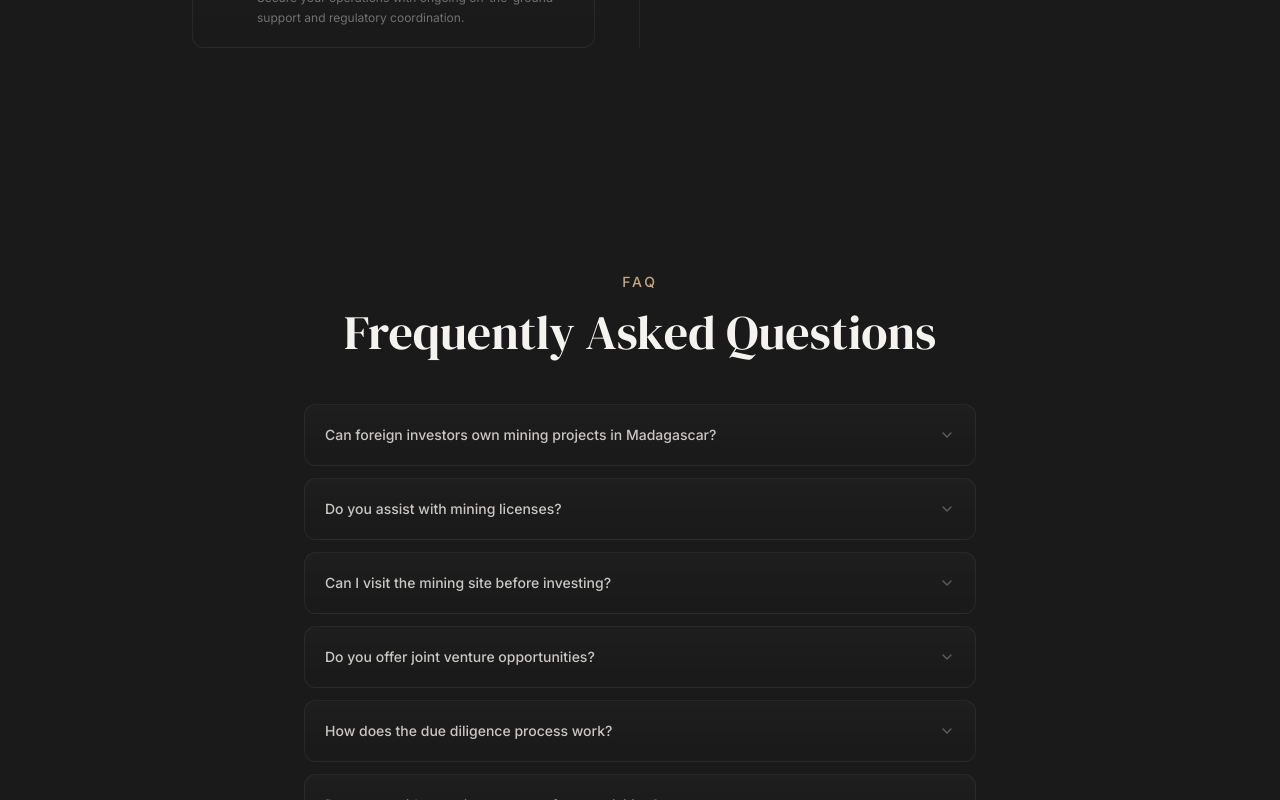
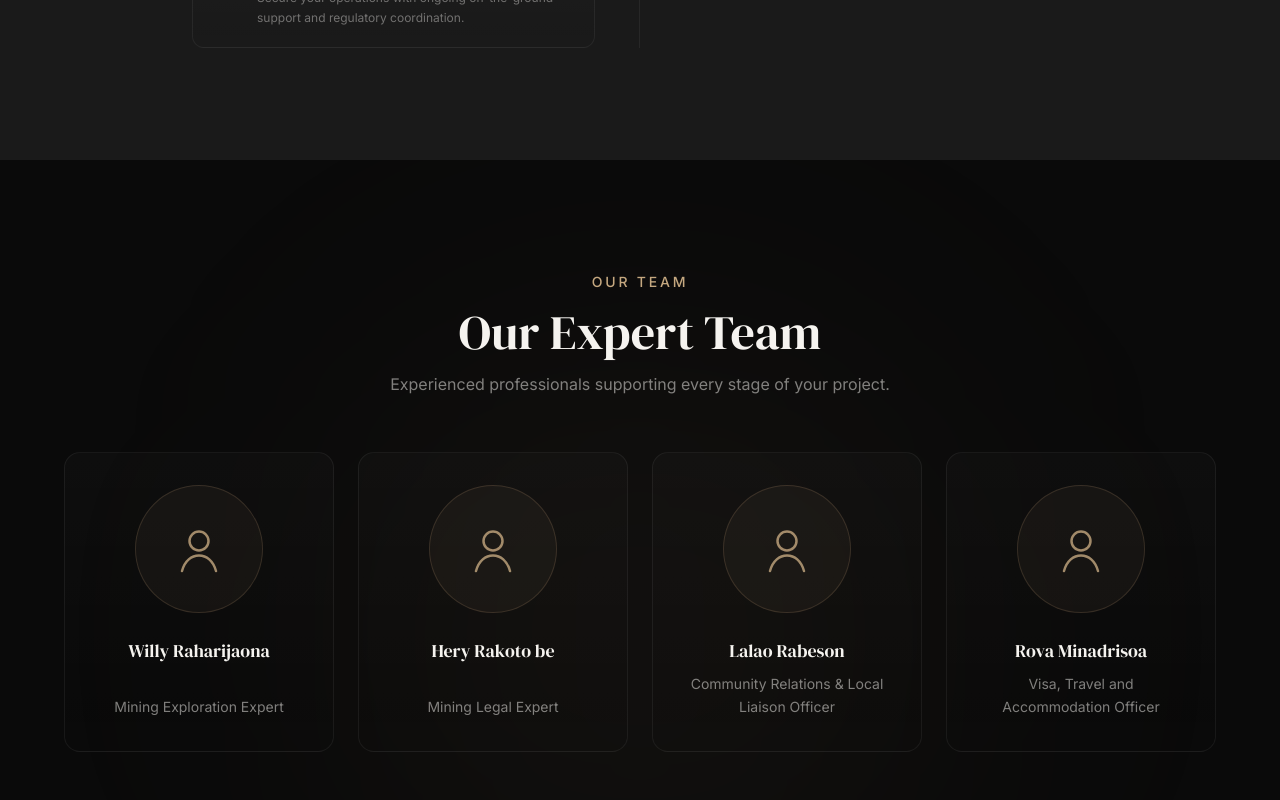
Before and after one commit to Jonathanraz-ux/kzhub, a Next.js app: page / in a window 1280 px wide. Shown: the part 11200-12000 px from the top of the page. Built offline with nearby package versions, Linux system fonts and the light colour scheme; no server answers.

Commit message:
feat(team): add Our Expert Team section — 4 bilingual expert cards with line-art avatars, photo-ready structure

```diff
--- a/src/app/page.tsx
+++ b/src/app/page.tsx
@@ -8,6 +8,7 @@ import Portfolio from "@/components/Portfolio";
 import WhyChoose from "@/components/WhyChoose";
 import Responsible from "@/components/Responsible";
 import Process from "@/components/Process";
+import ExpertTeam from "@/components/ExpertTeam";
 import FAQ from "@/components/FAQ";
 import Contact from "@/components/Contact";
 import Footer from "@/components/Footer";
@@ -27,6 +28,7 @@ export default function Home() {
       <WhyChoose />
       <Responsible />
       <Process />
+      <ExpertTeam />
       <FAQ />
       <Contact />
       <Footer />
--- /dev/null
+++ b/src/components/ExpertTeam.tsx
@@ -0,0 +1,114 @@
+"use client";
+import React from "react";
+import { motion } from "framer-motion";
+import { expertTeam } from "@/data/mockData";
+import SafeImage from "@/components/SafeImage";
+import { useLanguage } from "@/lib/i18n/LanguageContext";
+
+const ExpertAvatar: React.FC<{ label: string }> = ({ label }) => (
+  <div
+    role="img"
+    aria-label={label}
+    className="relative w-28 h-28 md:w-32 md:h-32 rounded-full bg-gold-500/[0.06] border border-gold-500/20 flex items-center justify-center shrink-0 transition-colors duration-300 group-hover:border-gold-500/40 group-hover:bg-gold-500/10"
+  >
+    <svg
+      viewBox="0 0 64 64"
+      fill="none"
+      stroke="currentColor"
+      strokeWidth={2.5}
+      strokeLinecap="round"
+      strokeLinejoin="round"
+      className="w-14 h-14 md:w-16 md:h-16 text-gold-400/80"
+      aria-hidden="true"
+    >
+      <circle cx="32" cy="24" r="9.5" />
+      <path d="M15 54c2.8-10.4 9.6-15.5 17-15.5S46.2 43.6 49 54" />
+    </svg>
+  </div>
+);
+
+const ExpertTeam: React.FC = () => {
+  const { t, locale } = useLanguage();
+
+  return (
+    <section
+      id="team"
+      aria-labelledby="team-heading"
+      className="py-20 md:py-28 bg-background relative overflow-hidden"
+    >
+      <div className="absolute top-1/4 left-1/2 -translate-x-1/2 w-[600px] h-[600px] bg-gold-500/5 rounded-full blur-[140px] pointer-events-none" />
+
+      <div className="mx-auto max-w-7xl px-4 md:px-8 lg:px-12 relative z-10">
+        <motion.div
+          className="text-center mb-14"
+          initial={{ opacity: 0, y: 20 }}
+          whileInView={{ opacity: 1, y: 0 }}
+          viewport={{ once: true, amount: 0.3 }}
+          transition={{ duration: 0.6 }}
+        >
+          <p className="text-gold-400 text-sm font-medium tracking-[0.2em] uppercase mb-4">
+            {t.expertsLabel}
+          </p>
+          <h2
+            id="team-heading"
+            className="text-3xl md:text-5xl text-cream mb-4 font-serif"
+          >
+            {t.expertsTitle}
+          </h2>
+          <p className="text-cream/50 max-w-2xl mx-auto text-sm md:text-base">
+            {t.expertsSubtitle}
+          </p>
+        </motion.div>
+
+        <ul className="grid grid-cols-1 sm:grid-cols-2 lg:grid-cols-4 gap-6 max-w-6xl mx-auto">
+          {expertTeam.map((member, idx) => {
+            const altText =
+              locale === "en" ? member.photoAlt.en : member.photoAlt.fr;
+            return (
+              <motion.li
+                key={member.id}
+                className="group flex flex-col items-center text-center p-6 sm:p-8 rounded-2xl border border-white/[0.06] bg-gradient-to-b from-white/[0.02] to-transparent hover:border-gold-500/25 transition-colors duration-300"
+                initial={{ opacity: 0, y: 20 }}
+                whileInView={{ opacity: 1, y: 0 }}
+                viewport={{ once: true, amount: 0.2 }}
+                transition={{ delay: idx * 0.08, duration: 0.5 }}
+                whileHover={{ y: -4 }}
+              >
+                {member.photo ? (
+                  <div className="relative w-28 h-28 md:w-32 md:h-32 rounded-full overflow-hidden border-2 border-gold-500/30 mb-6 shrink-0">
+                    <SafeImage
+                      src={member.photo}
+                      alt={altText}
+                      fill
+                      sizes="(max-width: 640px) 112px, 128px"
+                      className="object-cover"
+                    />
+                  </div>
+                ) : (
+                  <div className="mb-6">
+                    <ExpertAvatar
+                      label={
+                        locale === "en"
+                          ? `Illustrative portrait of ${member.name}`
+                          : `Portrait illustratif de ${member.name}`
+                      }
+                    />
+                  </div>
+                )}
+
+                <h3 className="text-base md:text-lg font-semibold text-cream font-serif mb-2">
+                  {member.name}
+                </h3>
+                <p className="text-xs md:text-sm text-cream/50 leading-relaxed max-w-[26ch] mt-auto">
+                  {t[member.roleKey as keyof typeof t]}
+                </p>
+              </motion.li>
+            );
+          })}
+        </ul>
+      </div>
+    </section>
+  );
+};
+
+export default ExpertTeam;
--- a/src/data/mockData.ts
+++ b/src/data/mockData.ts
@@ -28,6 +28,49 @@ export const team = [
     fr: {
       name: "Développement commercial et stratégie",
       role: "Direction du développement commercial et des projets miniers",
+    },
+  },
+];
+
+export const expertTeam = [
+  {
+    id: 1,
+    name: "Willy Raharijaona",
+    roleKey: "expertRole1",
+    photo: null as string | null,
+    photoAlt: {
+      en: "Portrait of Willy Raharijaona, Mining Exploration Expert",
+      fr: "Portrait de Willy Raharijaona, expert en exploration minière",
+    },
+  },
+  {
+    id: 2,
+    name: "Hery Rakoto be",
+    roleKey: "expertRole2",
+    photo: null as string | null,
+    photoAlt: {
+      en: "Portrait of Hery Rakoto be, Mining Legal Expert",
+      fr: "Portrait de Hery Rakoto be, expert juridique minier",
+    },
+  },
+  {
+    id: 3,
+    name: "Lalao Rabeson",
+    roleKey: "expertRole3",
+    photo: null as string | null,
+    photoAlt: {
+      en: "Portrait of Lalao Rabeson, Community Relations & Local Liaison Officer",
+      fr: "Portrait de Lalao Rabeson, responsable des relations communautaires et de la liaison locale",
+    },
+  },
+  {
+    id: 4,
+    name: "Rova Minadrisoa",
+    roleKey: "expertRole4",
+    photo: null as string | null,
+    photoAlt: {
+      en: "Portrait of Rova Minadrisoa, Visa, Travel and Accommodation Officer",
+      fr: "Portrait de Rova Minadrisoa, responsable visas, voyages et hébergement",
     },
   },
 ];
--- a/src/lib/i18n/en.ts
+++ b/src/lib/i18n/en.ts
@@ -41,6 +41,14 @@ export const en: TranslationKeys = {
   bioDesc2: "Recognizing Madagascar's exceptional mineral wealth, Kazak Mining Hub serves as your trusted local partner. We support investors before, during and after project acquisition to simplify procedures and deliver sustainable, profitable mining investments.",
   bioFounderTitle: "Executive Board & Leadership",
   bioFounderSub: "Kazak Ltd. & Kazak Mining Hub",
+
+  expertsLabel: "Our Team",
+  expertsTitle: "Our Expert Team",
+  expertsSubtitle: "Experienced professionals supporting every stage of your project.",
+  expertRole1: "Mining Exploration Expert",
+  expertRole2: "Mining Legal Expert",
+  expertRole3: "Community Relations & Local Liaison Officer",
+  expertRole4: "Visa, Travel and Accommodation Officer",
 
   videoLabel: "Kazak Immersive",
   videoTitle: "Inside Madagascar's Mining Sites",
--- a/src/lib/i18n/fr.ts
+++ b/src/lib/i18n/fr.ts
@@ -41,6 +41,14 @@ export const fr: TranslationKeys = {
   bioDesc2: "Constatant la richesse minérale exceptionnelle de Madagascar, Kazak Mining Hub est votre partenaire local de confiance. Nous accompagnons les investisseurs avant, pendant et après l'acquisition de leur projet afin de simplifier les démarches et de garantir des investissements miniers durables et rentables.",
   bioFounderTitle: "Présidence et direction exécutive",
   bioFounderSub: "Kazak Ltd. et Kazak Mining Hub",
+
+  expertsLabel: "Notre équipe",
+  expertsTitle: "Notre équipe d'experts",
+  expertsSubtitle: "Des professionnels expérimentés qui vous accompagnent à chaque étape de votre projet.",
+  expertRole1: "Expert en exploration minière",
+  expertRole2: "Expert juridique minier",
+  expertRole3: "Responsable des relations communautaires et de la liaison locale",
+  expertRole4: "Responsable visas, voyages et hébergement",
 
   videoLabel: "Kazak en immersion",
   videoTitle: "Au cœur des sites miniers de Madagascar",
```
Also changed, not shown: src/lib/i18n/types.ts (+8 -0 lines).
